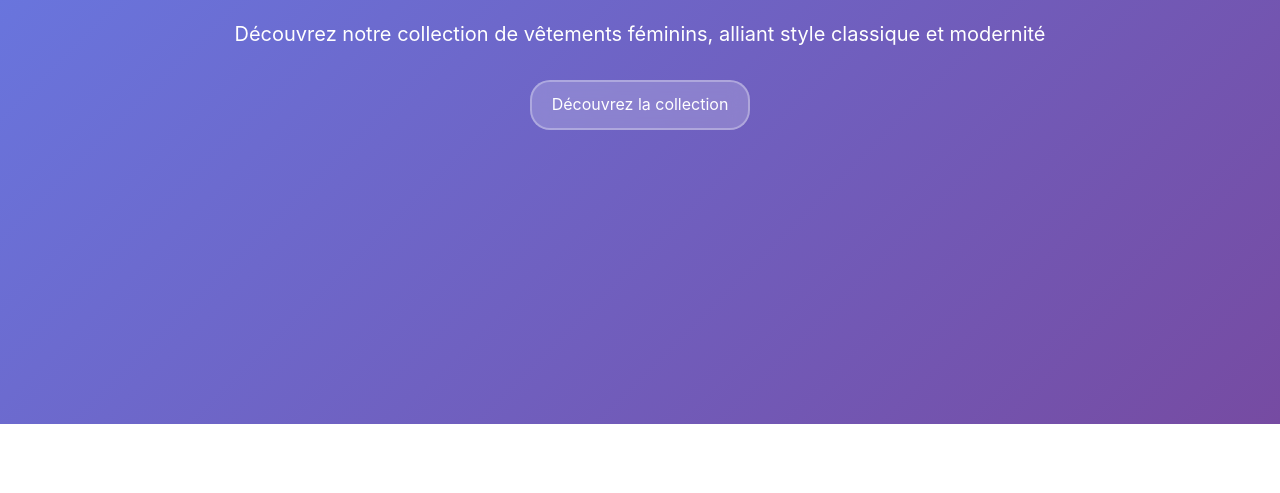
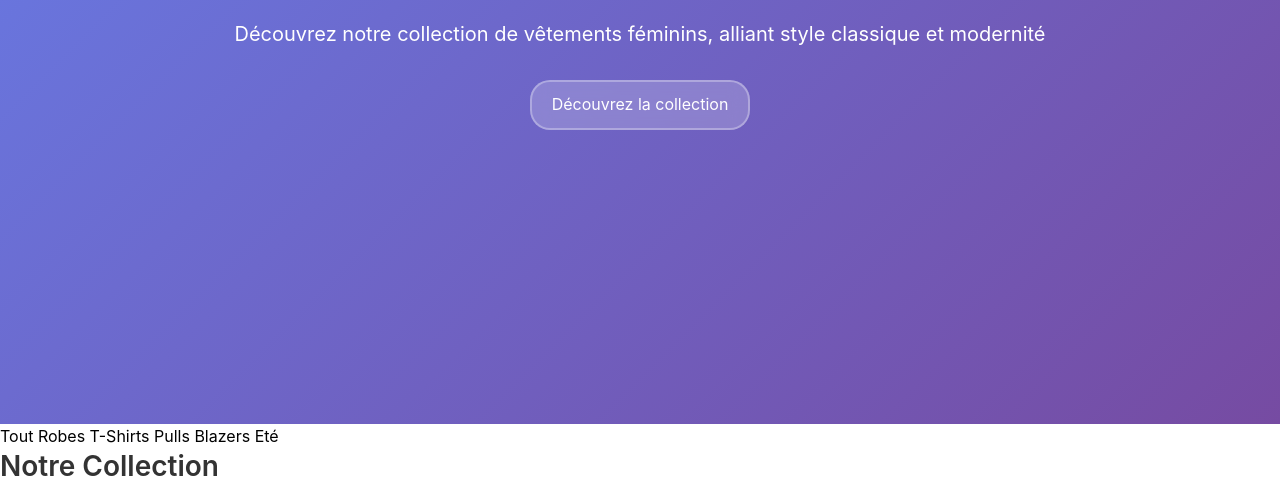
Before and after one commit to LuumiA/Lf-style, a plain HTML site: page index.html in a window 1280 px wide. Shown: the part 376-869 px from the top of the page. Before the commit the page ends 800 px from the top, so only its background shows below. Drawn offline with Linux system fonts and the light colour scheme.

Commit message:
Ajout des sections filtres et produits dans le fichier index.html

```diff
--- a/index.html
+++ b/index.html
@@ -28,6 +28,18 @@
       </p>
       <a href="#boutique" class="hero-button">Découvrez la collection</a>
     </section>
+    <section class="filters">
+      <button class="filter-btn active">Tout</button>
+      <button class="filter-btn">Robes</button>
+      <button class="filter-btn">T-Shirts</button>
+      <button class="filter-btn">Pulls</button>
+      <button class="filter-btn">Blazers</button>
+      <button class="filter-btn">Eté</button>
+    </section>
+    <section class="products">
+      <h2 class="products-title">Notre Collection</h2>
+      <div class="products-grid"></div>
+    </section>
     <script src="js/script.js"></script>
     <script
       src="https://kit.fontawesome.com/971a280dd6.js"
```
